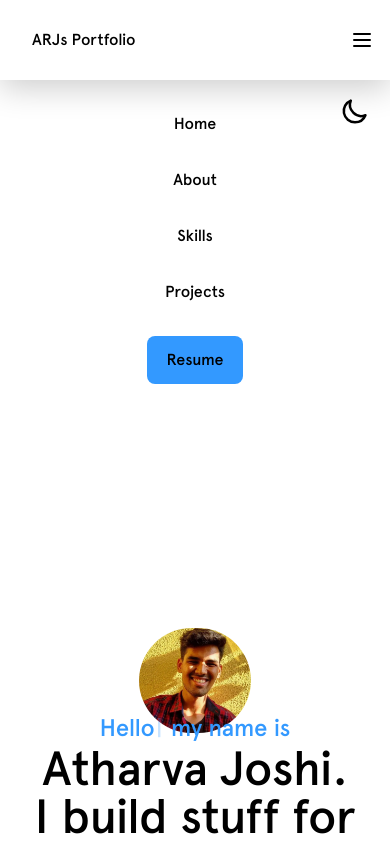
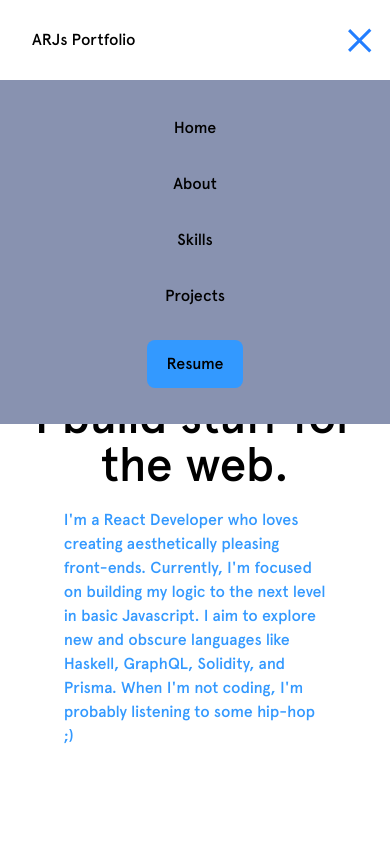
Before and after one commit to ARJ2160/ARJ-Portfolio-V2, a Next.js app: page / in a window 390 px wide. Both pictures are taken after a click on the element 362 px from the left and 40 px from the top of the page. Shown: the top 844 px of the page. Built offline with nearby package versions, Linux system fonts and the light colour scheme.

Commit message:
Fixed Dropdown

```diff
--- a/pages/_app.tsx
+++ b/pages/_app.tsx
@@ -29,6 +29,7 @@ const MyApp = ({ Component, pageProps }: AppProps): JSX.Element => {
         <meta itemProp='name' content='ARJs Portfolio' />
         <meta name='author' content='ARJs Joshi' />
         <meta name='language' content='en-us' />
+        <meta name='description' content='ARJs Portfolio Website' />
         <meta charSet='utf-8' />
         <meta
           itemProp='image'
--- a/pages/index.tsx
+++ b/pages/index.tsx
@@ -12,7 +12,6 @@ import Image from 'next/image';
 
 import Navbar from './partials/NavBar';
 import SocialMedia from './partials/SocialMedia';
-import DropDown from './partials/DropDown';
 
 const Home: NextPage = () => {
   const [mounted, setMounted] = useState(false);
@@ -39,8 +38,7 @@ const Home: NextPage = () => {
   if (!mounted) return null;
   return (
     <>
-      <Navbar toggle={toggle} />
-      <DropDown isOpen={isOpen} toggle={toggle} />
+      <Navbar toggle={toggle} isOpen={isOpen} />
       <div className='min-h-screen py-10 px-3 sm:px-5 dark:bg-backgroundBlue dark:text-white bg-white text-black relative'>
         <div data-aos='fade-down' data-aos-duration='600'>
           <Hero />
--- a/pages/partials/DropDown.tsx
+++ b/pages/partials/DropDown.tsx
@@ -3,10 +3,11 @@ import React from 'react';
 
 const DropDown = ({ isOpen, toggle }: any): JSX.Element => {
   return (
-    <>
     <div
       className={
-          isOpen ? 'grid grid-rows-4 text-center items-center pt-24' : 'hidden'
+        isOpen
+          ? 'grid grid-rows-4 text-center w-full mt-20 p-5 items-center fixed z-10 dark:bg-white dark:text-black bg-darkOpal origin-top transition-all'
+          : 'hidden'
       }
       onClick={toggle}
     >
@@ -30,7 +31,6 @@ const DropDown = ({ isOpen, toggle }: any): JSX.Element => {
         </Link>
       </div>
     </div>
-    </>
   );
 };
 
--- a/pages/partials/NavBar.tsx
+++ b/pages/partials/NavBar.tsx
@@ -1,8 +1,11 @@
 import Link from 'next/link';
 import React from 'react';
+import DropDown from './DropDown';
 
-const Navbar = ({ toggle }: any): JSX.Element => {
+const Navbar = ({ toggle, isOpen }: any): JSX.Element => {
+  console.log(isOpen);
   return (
+    <React.Fragment>
       <nav
         className='navbar glass flex justify-between w-full h-10 py-10 items-center fixed z-10'
         role='navigation'
@@ -14,8 +17,11 @@ const Navbar = ({ toggle }: any): JSX.Element => {
             </span>
           </Link>
         </div>
-      <div className='px-4 cursor-pointer md:hidden' onClick={toggle}>
-        <svg
+        <div
+          className='px-4 cursor-pointer md:hidden burger-menu'
+          onClick={toggle}
+        >
+          {/* <svg
             xmlns='http://www.w3.org/2000/svg'
             className='h-6 w-6'
             fill='none'
@@ -29,10 +35,16 @@ const Navbar = ({ toggle }: any): JSX.Element => {
               d='M4 6h16M4 12h16M4 18h16'
               fill='#000'
             />
-        </svg>
-        {/* <div className={toggled ? "toggled burger burger-1" : "burger burger-1"}></div>
-        <div className={toggled ? "toggled burger burger-2" : "burger burger-1"}></div>
-        <div className={toggled ? "toggled burger burger-3" : "burger burger-1"}></div> */}
+          </svg> */}
+          <div
+            className={isOpen ? 'toggled burger burger-1' : 'burger burger-1'}
+          ></div>
+          <div
+            className={isOpen ? 'toggled burger burger-2' : 'burger burger-2'}
+          ></div>
+          <div
+            className={isOpen ? 'toggled burger burger-3' : 'burger burger-3'}
+          ></div>
         </div>
         <div className='pr-8 md:block hidden'>
           <Link href='#About'>
@@ -51,6 +63,8 @@ const Navbar = ({ toggle }: any): JSX.Element => {
           </Link>
         </div>
       </nav>
+      <DropDown isOpen={isOpen} toggle={toggle} />
+    </React.Fragment>
   );
 };
 
--- a/pages/partials/SocialMedia.tsx
+++ b/pages/partials/SocialMedia.tsx
@@ -112,7 +112,7 @@ const SocialMedia = (): JSX.Element => {
           >
             <a
               target='_blank'
-              className='email-link mr-10 hover:dark:text-white duration-300 dark:text-skyBlue text-black'
+              className='email-link mr-10 hover:dark:text-white duration-300 dark:text-opal text-black'
             >
               atharvaj2160@gmail.com
             </a>
--- a/styles/globals.css
+++ b/styles/globals.css
@@ -119,20 +119,23 @@
 .pdf {
   @apply w-24 h-12 bg-skyBlue dark:text-black rounded-lg;
 }
-/* .burger {
+.burger {
   width: 30px;
   height: 3px;
   background-color: #227eff;
+  transition: all;
+  transition-duration: 250ms;
 }
 .burger-2 {
   margin: 5px auto;
+  opacity: 1;
 }
-.toggled.burger-1 {
-  transform: rotate(-45deg translate(-5px, 6px));
-} */
-/* .toggled.burger-2 {
-
-} */
-/* .toggled.burger-3 {
-  transform: rotate(45deg translate(-5px, -6px));
-} */
+.toggled.burger.burger-1 {
+  transform: rotate(-45deg) translate(-5px, 6px);
+}
+.toggled.burger.burger-2 {
+  opacity: 0;
+}
+.toggled.burger.burger-3 {
+  transform: rotate(45deg) translate(-5px, -6px);
+}
```
Lines whose indentation alone changed are shown as unchanged.
